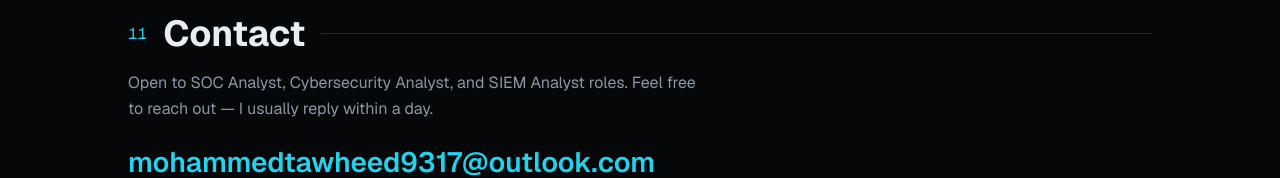
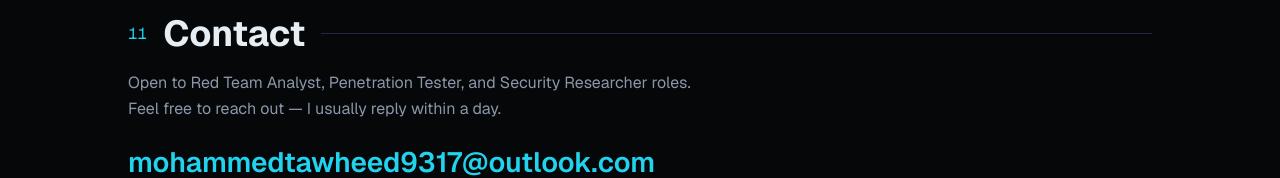
Before and after one commit to Tawheed30/portfolio, a Next.js app: page / in a window 1280 px wide. Shown: the part 4123-4301 px from the top of the page. Built offline with nearby package versions, Linux system fonts and the light colour scheme; no server answers.

Commit message:
Update job roles in Contact component

```diff
--- a/src/components/Contact.tsx
+++ b/src/components/Contact.tsx
@@ -11,8 +11,7 @@ export default function Contact() {
           <SectionHeading index="11" title="Contact" />
           <div className="max-w-xl">
             <p className="leading-relaxed text-muted">
-              Open to SOC Analyst, Cybersecurity Analyst, and SIEM Analyst
-              roles. Feel free to reach out — I usually reply within a day.
+              Open to Red Team Analyst, Penetration Tester, and Security Researcher roles. Feel free to reach out — I usually reply within a day.
             </p>
             <a
               href={`mailto:${profile.email}`}
```
